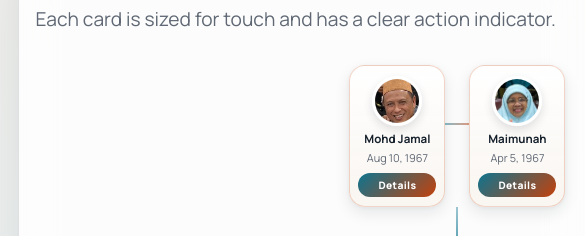
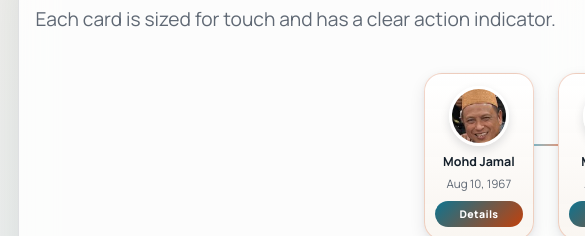
Before and after one commit to Iamatto01/SentinelTree, a plain HTML site: page index.html in a window 390 px wide. Shown: the part 534-770 px from the top of the page, 585 px wide, since content can reach past the window. Drawn offline with Linux system fonts and the light colour scheme; no server answers.

Commit message:
fix: chart centering, bigger nodes, deceased B&W photo

```diff
--- a/style.css
+++ b/style.css
@@ -89,15 +89,15 @@ body, .dayNight label, .dayNight label::before {
 
 
 #family-tree-container {
-    display: flex;
-    flex-direction: column;
-    align-items: center;
-    gap: 2em;
-    padding: 1em;
+    display: block;
+    overflow-x: auto;
+    overflow-y: visible;
+    padding: 1.5rem 1rem;
     background: transparent;
     width: 100%;
-    margin: 0 auto;
     border-radius: 10px;
+    /* Smooth horizontal scroll on mobile */
+    -webkit-overflow-scrolling: touch;
 }
 
 
@@ -1850,7 +1850,10 @@ body.night .tree-connector::after {
 [data-chart] {
     display: flex;
     align-items: center;
-    width: 100%;
+    /* Use max-content so the chart takes its natural width and centers */
+    width: max-content;
+    min-width: 100%;
+    margin: 0 auto;
 }
 
 /* All knot elements are flex containers */
@@ -1997,9 +2000,9 @@ body.night .oc-trunk {
     display: flex;
     flex-direction: column;
     align-items: center;
-    gap: 0.3rem;
-    padding: 0.8rem 0.7rem 0.65rem;
-    border-radius: 20px;
+    gap: 0.4rem;
+    padding: 1rem 0.9rem 0.85rem;
+    border-radius: 22px;
     border: 1px solid rgba(15, 23, 42, 0.12);
     background: linear-gradient(180deg, rgba(255, 255, 255, 0.97), rgba(249, 245, 240, 0.94));
     box-shadow:
@@ -2007,8 +2010,8 @@ body.night .oc-trunk {
         0 1px 4px rgba(15, 23, 42, 0.05);
     cursor: pointer;
     text-align: center;
-    min-width: 118px;
-    max-width: 148px;
+    min-width: 140px;
+    max-width: 170px;
     transition: transform 0.18s ease, box-shadow 0.18s ease, border-color 0.18s ease;
     animation: oc-node-in 0.35s ease-out backwards;
 }
@@ -2039,10 +2042,15 @@ body.night [data-symbol].oc-node:hover {
     box-shadow: 0 14px 28px rgba(0, 0, 0, 0.3);
 }
 
-/* Deceased node */
+/* Deceased node — black & white */
 [data-symbol].oc-node--deceased {
-    opacity: 0.68;
     border-style: dashed;
+    opacity: 0.8;
+}
+
+[data-symbol].oc-node--deceased .oc-node-photo {
+    filter: grayscale(100%) contrast(0.9) brightness(0.9);
+    opacity: 0.7;
 }
 
 /* Parent node — warm orange accent */
@@ -2066,14 +2074,15 @@ body.night [data-symbol].oc-node--parent:hover {
 
 /* Photo */
 .oc-node-photo {
-    width: 62px;
-    height: 62px;
+    width: 76px;
+    height: 76px;
     border-radius: 50%;
     object-fit: cover;
     border: 3px solid rgba(255, 255, 255, 0.92);
     box-shadow: 0 4px 10px rgba(15, 23, 42, 0.13);
     display: block;
     flex-shrink: 0;
+    transition: filter 0.2s ease;
 }
 
 body.night .oc-node-photo {
@@ -2082,17 +2091,17 @@ body.night .oc-node-photo {
 
 /* Name */
 .oc-node-name {
-    font-size: 0.8rem;
+    font-size: 0.86rem;
     font-weight: 700;
-    line-height: 1.18;
-    max-width: 11ch;
+    line-height: 1.2;
+    max-width: 13ch;
     word-break: break-word;
-    margin-top: 0.1rem;
+    margin-top: 0.15rem;
 }
 
 /* Birthday */
 .oc-node-meta {
-    font-size: 0.68rem;
+    font-size: 0.72rem;
     color: #5f6874;
     line-height: 1.2;
 }
@@ -2131,24 +2140,24 @@ body.night .oc-node-meta {
 /* Responsive */
 @media (max-width: 640px) {
     [data-symbol].oc-node {
-        min-width: 96px;
-        max-width: 118px;
-        padding: 0.6rem 0.5rem;
-        border-radius: 16px;
+        min-width: 110px;
+        max-width: 135px;
+        padding: 0.75rem 0.6rem;
+        border-radius: 18px;
     }
 
     .oc-node-photo {
-        width: 50px;
-        height: 50px;
+        width: 60px;
+        height: 60px;
     }
 
     .oc-node-name {
-        font-size: 0.72rem;
+        font-size: 0.78rem;
     }
 
     .oc-node-details {
-        font-size: 0.64rem;
-        min-height: 24px;
+        font-size: 0.66rem;
+        min-height: 26px;
     }
 
     .oc-marriage-line {
```
